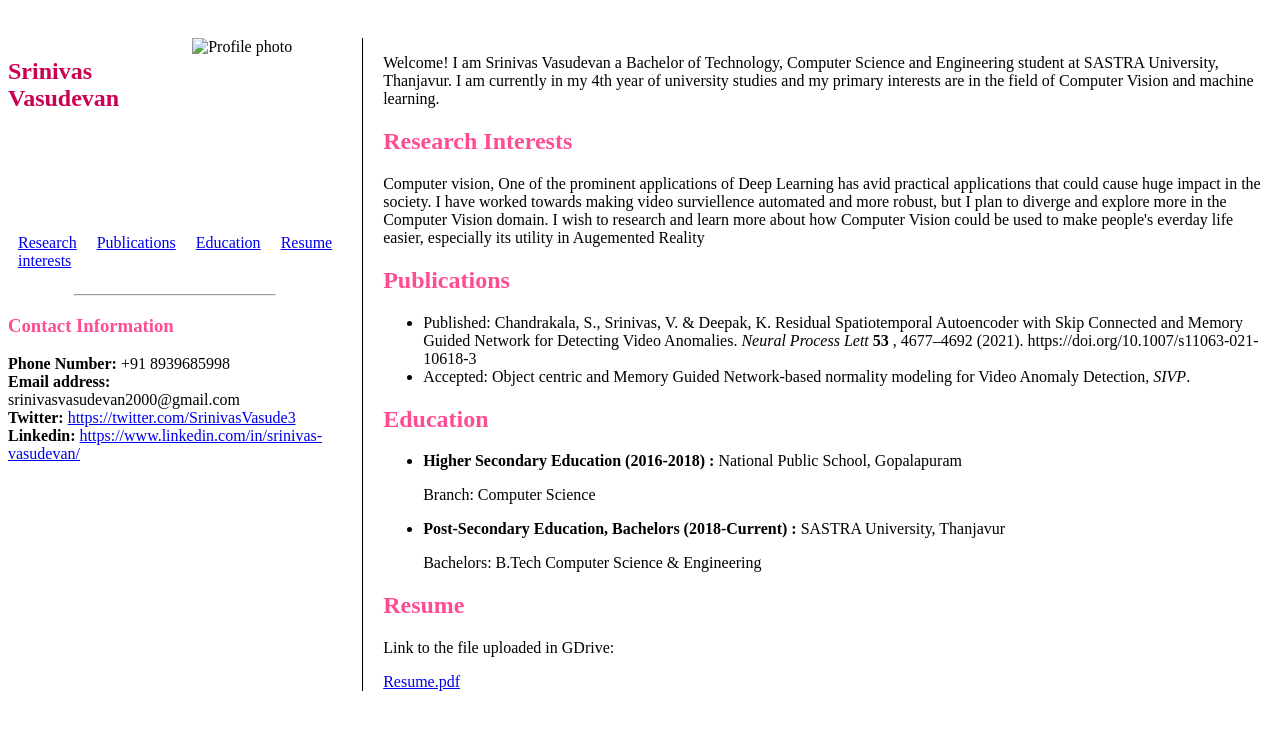
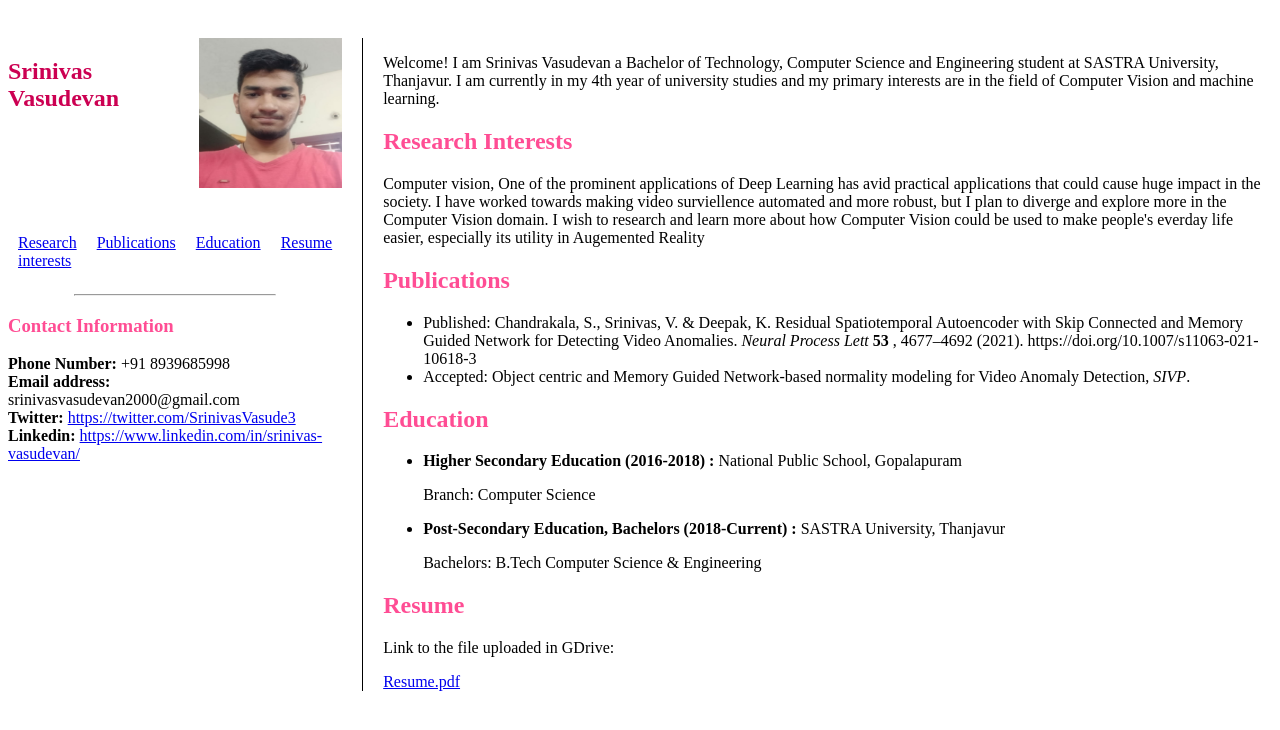
Before and after one commit to SrinivasVasudevan/portfolio.io, a plain HTML site: page index.html in a window 1280 px wide. Drawn offline with Linux system fonts and the light colour scheme.

Commit message:
Update index.html

```diff
--- a/index.html
+++ b/index.html
@@ -76,7 +76,7 @@
     <aside>
         <div class="profile_content">
             <h1>Srinivas Vasudevan</h1>
-            <img src="mypic.jiff" height="150" width="150" alt="Profile photo">
+            <img src="mypicture.jfif" height="150" width="150" alt="Profile photo">
 
             </div>
 
```
